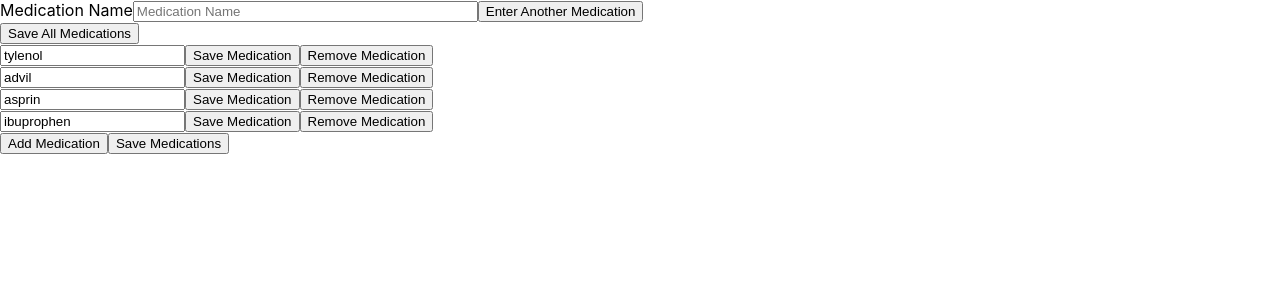
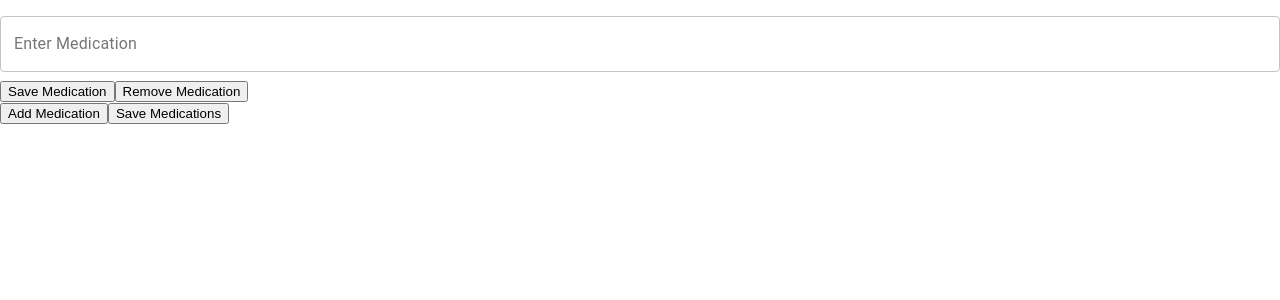
Before and after one commit to craig-lion/validateMeds, a React (Create React App) app in the folder validate_meds/: page / in a window 1280 px wide. Shown: the top 300 px of the page. Built offline with nearby package versions, Linux system fonts and the light colour scheme; no server answers.

Commit message:
added autocomplete on form elements, need to access input element to capture med name

```diff
--- a/validate_meds/package.json
+++ b/validate_meds/package.json
@@ -3,6 +3,8 @@
   "version": "0.1.0",
   "private": true,
   "dependencies": {
+    "@material-ui/core": "^4.11.0",
+    "@material-ui/lab": "^4.0.0-alpha.56",
     "@testing-library/jest-dom": "^4.2.4",
     "@testing-library/react": "^9.5.0",
     "@testing-library/user-event": "^7.2.1",
@@ -10,6 +12,7 @@
     "express": "^4.17.1",
     "formik": "^2.1.5",
     "formik-effect": "^1.2.0",
+    "material-ui": "^0.20.2",
     "react": "^16.13.1",
     "react-dom": "^16.13.1",
     "react-scripts": "3.4.3",
--- a/validate_meds/src/App.js
+++ b/validate_meds/src/App.js
@@ -11,12 +11,6 @@ const App = () => {
     rxnorm: null,
   })
   const [allMeds, setAllMeds] = useState([])
-  const newMedication = () => {
-    console.log('ye dis click fam')
-  }
-  const saveMedications = () => {
-    console.log('medications saved')
-  }
 
   const formik = {
     initialValues: {
@@ -57,8 +51,6 @@ const App = () => {
 
   return (
       <>
-        <OneInput />
-        <button type="button" onClick={saveMedications}>Save All Medications</button>
         <AddMeds />
       </>
   );
--- a/validate_meds/src/addMeds.jsx
+++ b/validate_meds/src/addMeds.jsx
@@ -2,20 +2,16 @@
 import { Formik, FormikProps, Form, Field, ErrorMessage, FieldArray } from 'formik';
 import React, {useState, useEffect} from 'react';
 import axios from 'axios';
+import TextField from '@material-ui/core/TextField';
+import Autocomplete from '@material-ui/lab/Autocomplete';
 
 const AddMeds = () => {
   const [submitting, setSubmitting] = useState(true)
-  const [medications, setMedications] = useState([
-    'tylenol',
-    'advil',
-    'asprin',
-    'ibuprophen'
-  ])
+  const [medications, setMedications] = useState([''])
   const [autocompleteArray, setAutocompleteArray] = useState([])
   useEffect(() => {
     axios.get('https://rxnav.nlm.nih.gov/REST/displaynames')
     .then((names) => {
-      console.log(names.data.displayTermsList.term)
       setAutocompleteArray(names.data.displayTermsList.term)
     })
   })
@@ -61,7 +57,18 @@ const AddMeds = () => {
                       <Field
                         name={`medications.${index}`}
                         id={medication}
+                        render={() => (
+                          <Autocomplete
+                          id={medication}
+                          freeSolo
+                          options={autocompleteArray.map((med) => med)}
+                          renderInput={(params) => (
+                            <TextField {...params} label="Enter Medication" margin="normal" variant="outlined" />
+                          )}
+                        />
+                        )}
                        />
+
 
                         {/* Add this medication to array */}
                         <button
@@ -69,7 +76,7 @@ const AddMeds = () => {
                          onClick={
                            () => {
                             const newMed = formProps.values.medications[index]
-                            console.log(newMed)
+                            console.log('this is newMed', newMed)
                             setMedications([
                           ...medications.slice(0,index),
                           newMed,
```
Also changed, not shown: 1 other file (tests, documents, lock files or other folders).
